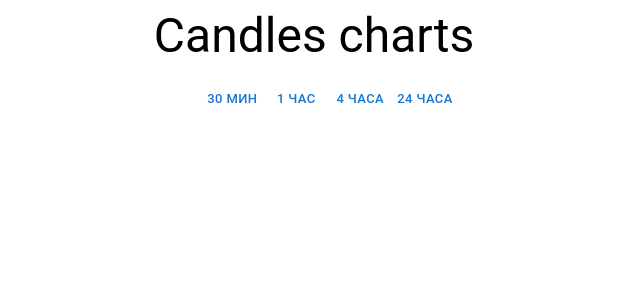
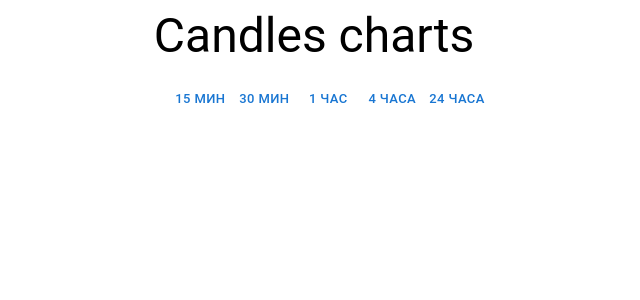
Before and after one commit to qwelip/coinsScreener, a React (Create React App) app: page / in a window 1280 px wide. Shown: the top 300 px of the page, without its empty margins (311-951 px from the left). Built offline with nearby package versions, Linux system fonts and the light colour scheme.

Commit message:
Add 15 min button

```diff
--- a/src/hooks/use-candles-data.ts
+++ b/src/hooks/use-candles-data.ts
@@ -17,9 +17,10 @@ export const useCandlesData = (): [boolean | undefined, ICoinCandlesStat[] | und
 
   function getStartParam(): number {
     switch(interval) {
-      case '60': return 8
+      case '15': return 0.2
+      case '60': return 2
       case '240': return 25
-      case 'D': return 25
+      case 'D': return 50
       default: return 2
     }
   }
--- a/src/pages/charts-page.tsx
+++ b/src/pages/charts-page.tsx
@@ -9,7 +9,7 @@ import { ICoinCandlesStat, Interval, SortDirection } from '../types'
 import { getSortedPercentGrowCandlesStat } from '../utils/utils'
 
 const ChartsPage = () => {
-  let resCandlesData: ICoinCandlesStat[] | undefined
+  let resCandlesData: ICoinCandlesStat[] | undefined = []
   const styles = {
     display: 'flex',
     alignItems: 'center',
@@ -42,11 +42,10 @@ const ChartsPage = () => {
   const changeInterval = (val: Interval) => {
     setInterval(val)
   }
-
   if (!isFilter && !isLoading) {
     resCandlesData = candlesData
   }
-  if (isFilter && !isLoading) {
+  if (isFilter && !isLoading && candlesData && candlesData.length > 0) {
     const withPercent = getSortedPercentGrowCandlesStat(
       candlesData!,
       candlesToCheck,
@@ -62,6 +61,11 @@ const ChartsPage = () => {
     if (!interval) return
 
     switch (interval) {
+      case '15': {
+        setCandlesToCheck(9)
+        setMinProcToShow(3)
+        break
+      }
       case '30': {
         setCandlesToCheck(9)
         setMinProcToShow(5)
@@ -96,6 +100,14 @@ const ChartsPage = () => {
         {isLoading && interval && <CircularProgress />}
       </Box>
       <Box style={styles}>
+        <Button
+          disabled={isLoading}
+          variant={interval === '15' ? 'contained' : 'text'}
+          size='small'
+          onClick={() => changeInterval('15')}
+        >
+          15 мин
+        </Button>
         <Button
           disabled={isLoading}
           variant={interval === '30' ? 'contained' : 'text'}
```
